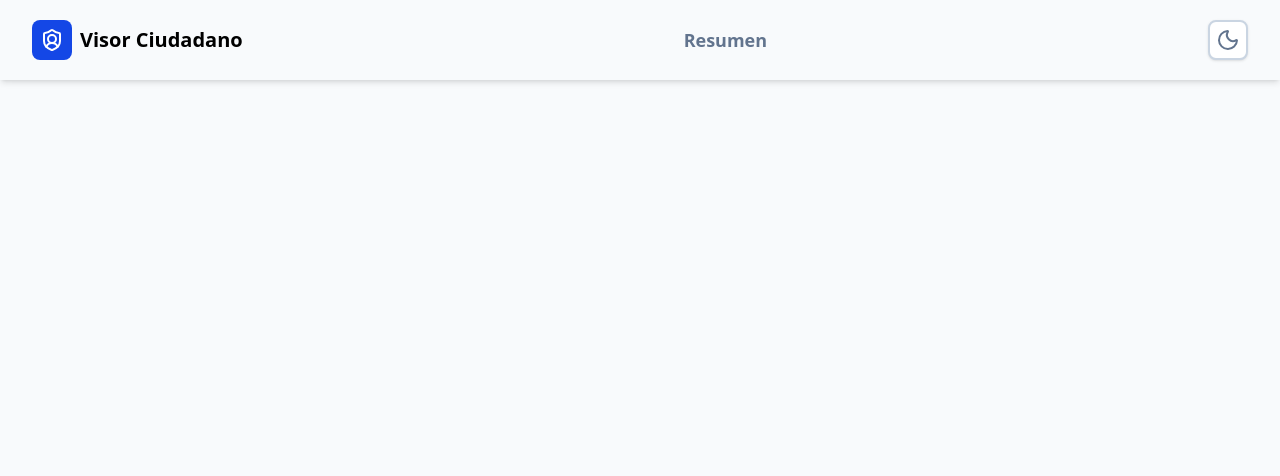
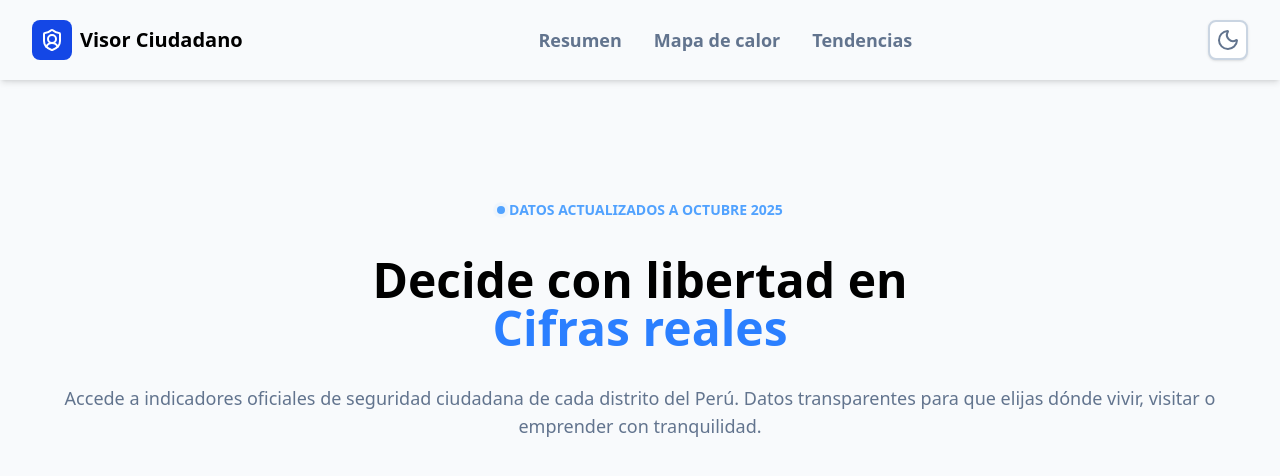
Before and after one commit to huderdcv/visor-ciudadano-peru, a Next.js app: page / in a window 1280 px wide. Shown: the top 476 px of the page. Built offline with nearby package versions, Linux system fonts and the light colour scheme.

Commit message:
feat: add hero section mobile design

```diff
--- a/src/app/layout.tsx
+++ b/src/app/layout.tsx
@@ -26,7 +26,7 @@ export default function RootLayout({
   return (
     <html lang="en" suppressHydrationWarning>
       <body
-        className={`${geistSans.variable} ${geistMono.variable} antialiased bg-slate-50 dark:bg-slate-950`}
+        className={`${geistSans.variable} ${geistMono.variable} antialiased bg-slate-50 dark:bg-slate-950 relative`}
       >
         <ThemeProvider attribute="class" defaultTheme="system" enableSystem>
           {children}
--- a/src/app/page.tsx
+++ b/src/app/page.tsx
@@ -1,9 +1,14 @@
+import { HeroSection } from '../features/landing/components/HeroSection';
 import { LandingNavbar } from '../features/landing/components/LandingNavbar';
 
 export default function Home() {
   return (
-    <main>
+    <>
       <LandingNavbar />
-    </main>
+      <main className="px-8 mt-20  max-w-7xl w-full mx-auto">
+        {/* <main className=""> */}
+        <HeroSection />
+      </main>
+    </>
   );
 }
--- /dev/null
+++ b/src/features/landing/components/HeroSection.tsx
@@ -0,0 +1,26 @@
+import React from 'react';
+
+export const HeroSection = () => {
+  return (
+    <section className="w-full h-[calc(100vh-5rem)] ">
+      <div className="w-full relative top-1/6 flex flex-col items-center">
+        <p className="uppercase text-blue-400 font-semibold mb-9 text-center text-sm flex items-center gap-1">
+          <span className="relative flex h-2 w-2">
+            <span className="animate-ping absolute inline-flex h-full w-full rounded-full bg-blue-400 opacity-75"></span>
+            <span className="relative inline-flex rounded-full h-2 w-2 bg-blue-400"></span>
+          </span>
+          Datos actualizados a octubre 2025
+        </p>
+        <h1 className="text-center text-5xl font-extrabold mb-8">
+          Decide con libertad en{' '}
+          <span className="text-blue-500 block">Cifras reales</span>
+        </h1>
+        <p className="text-center text-lg text-slate-500">
+          Accede a indicadores oficiales de seguridad ciudadana de cada distrito
+          del Perú. Datos transparentes para que elijas dónde vivir, visitar o
+          emprender con tranquilidad.
+        </p>
+      </div>
+    </section>
+  );
+};
--- a/src/features/landing/components/LandingNavbar.tsx
+++ b/src/features/landing/components/LandingNavbar.tsx
@@ -9,23 +9,13 @@ export const LandingNavbar = () => {
   const [isNavOpen, setIsNavOpen] = useState(false);
 
   return (
-    <header className="flex justify-between items-center h-20 shadow-md px-8 fixed top-0 w-full dark:border-b dark:border-slate-800">
+    <header className="flex justify-between items-center h-20 shadow-md px-8 fixed z-40 top-0 w-full dark:border-b dark:border-slate-800">
       <Link href={'/'} className="flex gap-2 items-center group">
         <ShieldUser className="bg-blue-700 text-white  w-10 h-10 p-2 rounded-lg group-hover:bg-blue-800 transition-all duration-300" />
         <span className="font-bold text-xl hidden md:block">
           Visor Ciudadano
         </span>
       </Link>
-
-      {/* nav for desktop */}
-      <nav>
-        <Link
-          href={'/'}
-          className="text-lg text-slate-500 font-semibold px-4 py-2 rounded-4xl hover:text-blue-500 transition-all duration-300 hover:bg-blue-100 dark:hover:bg-slate-800 hidden md:block"
-        >
-          Resumen
-        </Link>
-      </nav>
 
       {/* toogle button for mobile */}
       <button
@@ -44,9 +34,31 @@ export const LandingNavbar = () => {
         />
       </button>
 
+      {/* nav for desktop */}
+      <nav className="flex">
+        <Link
+          href={'/'}
+          className="text-lg text-slate-500 font-semibold px-4 py-2 rounded-4xl hover:text-blue-500 transition-all duration-300 hover:bg-blue-100 dark:hover:bg-slate-800 hidden md:block"
+        >
+          Resumen
+        </Link>
+        <Link
+          href={'/'}
+          className="text-lg text-slate-500 font-semibold px-4 py-2 rounded-4xl hover:text-blue-500 transition-all duration-300 hover:bg-blue-100 dark:hover:bg-slate-800 hidden md:block"
+        >
+          Mapa de calor
+        </Link>
+        <Link
+          href={'/'}
+          className="text-lg text-slate-500 font-semibold px-4 py-2 rounded-4xl hover:text-blue-500 transition-all duration-300 hover:bg-blue-100 dark:hover:bg-slate-800 hidden md:block"
+        >
+          Tendencias
+        </Link>
+      </nav>
+
       {/* nav for mobile */}
       <div
-        className={`bg-slate/20 fixed inset-0 z-50 w-full backdrop-blur-sm md:hidden transition-all duration-500 ${
+        className={`bg-slate/20 fixed inset-0 z-50 w-full backdrop-blur-lg md:hidden transition-all duration-500 ${
           isNavOpen ? '' : 'opacity-0 pointer-events-none invisible'
         }`}
       >
@@ -57,6 +69,18 @@ export const LandingNavbar = () => {
           >
             Resumen
           </Link>
+          <Link
+            href={'/'}
+            className="text-lg text-slate-500 font-semibold px-4 py-2 rounded-4xl hover:text-blue-500 transition-all duration-300 hover:bg-blue-100 dark:hover:bg-slate-800 "
+          >
+            Mapa de Calor
+          </Link>
+          <Link
+            href={'/'}
+            className="text-lg text-slate-500 font-semibold px-4 py-2 rounded-4xl hover:text-blue-500 transition-all duration-300 hover:bg-blue-100 dark:hover:bg-slate-800"
+          >
+            Tendencias
+          </Link>
         </nav>
       </div>
       <ModeToggle />
```
